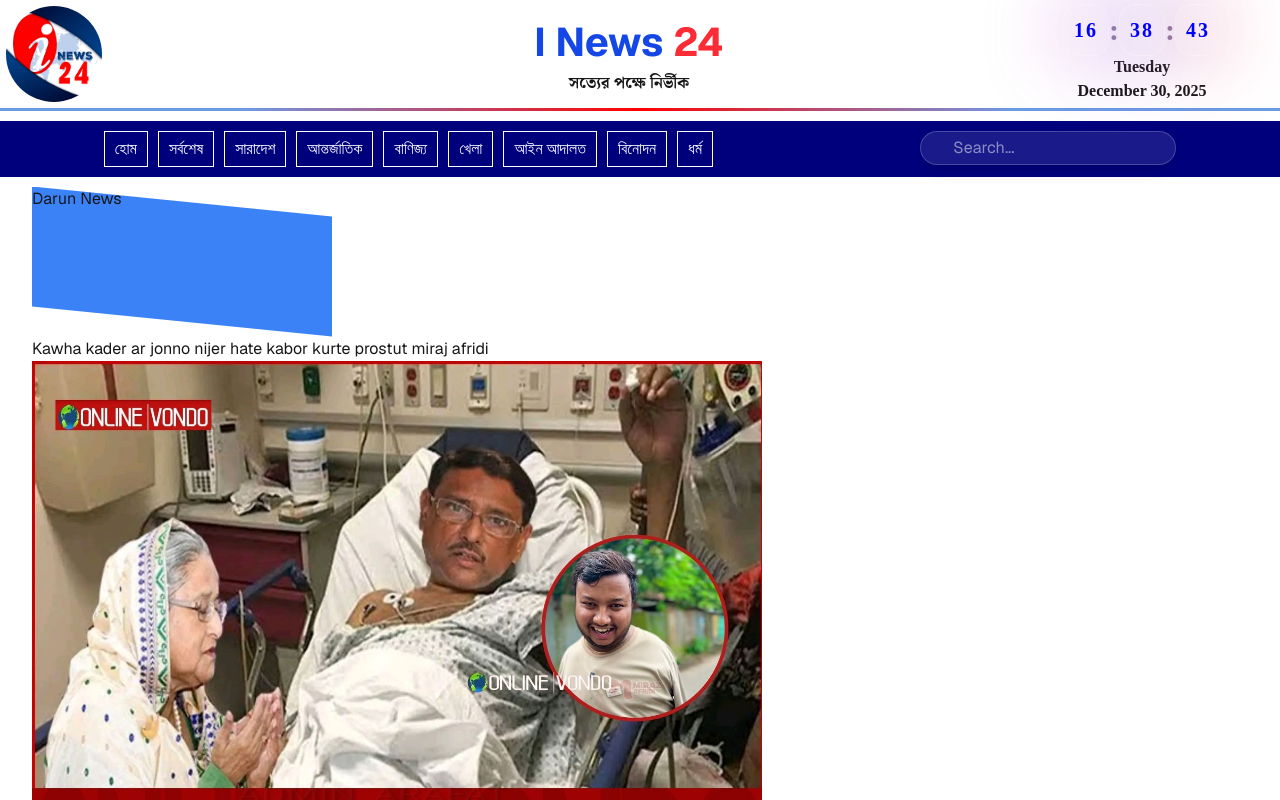
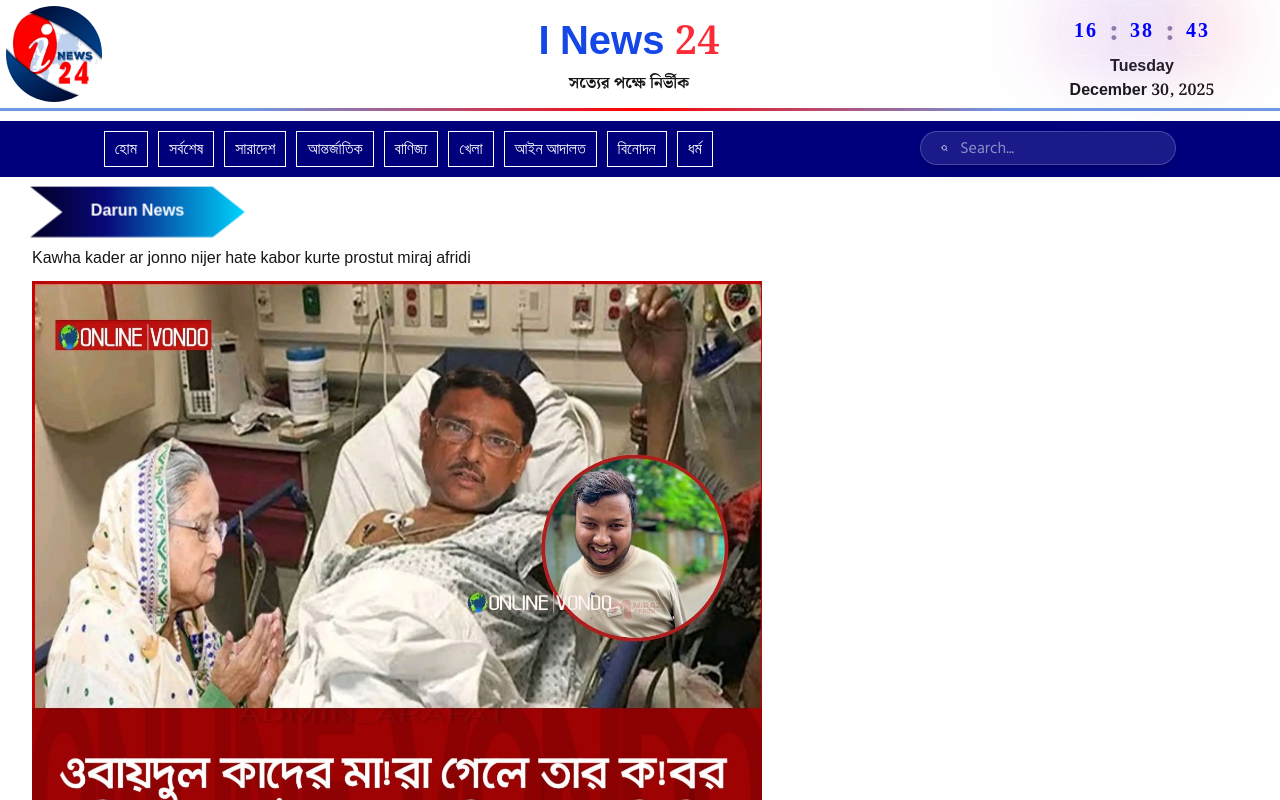
Before and after one commit to AB-ohi/i-news, a Next.js app: page / in a window 1280 px wide. Shown: the top 800 px of the page. Built offline with nearby package versions, Linux system fonts and the light colour scheme; a web font is replaced by a local one.

Commit message:
added the heading

```diff
--- a/src/app/globals.css
+++ b/src/app/globals.css
@@ -18,10 +18,19 @@
     --foreground: #ededed;
   }
 }
-.bengali-text {
-}
 body {
   background: var(--background);
   color: var(--foreground);
-  font-family:  var(--font-geist-sans),Arial, Helvetica, sans-serif;
+  font-family: var(--font-bengali-body), var(--font-geist-sans), sans-serif;
 }
+
+/* Headlines, Tagline */
+h1, h2, h3, .headline, .tagline {
+  font-family: var(--font-bengali-heading), serif;
+}
+
+/* "সত্যের পক্ষে নির্ভীক" এর জন্য */
+.site-tagline {
+  font-family: var(--font-bengali-heading), serif;
+  font-weight: 700;
+}
--- a/src/app/layout.js
+++ b/src/app/layout.js
@@ -2,14 +2,23 @@ import { Geist, Geist_Mono } from "next/font/google";
 import "./globals.css";
 import Navbar from "@/component/shred/Navbar/Navbar";
 import Footer from "@/component/shred/Footer/Footer";
-import { Hind_Siliguri } from 'next/font/google'
+import { Hind_Siliguri, Noto_Serif_Bengali } from "next/font/google";
 
+// Body text এর জন্য - clean & readable
 const hindSiliguri = Hind_Siliguri({
-  weight: ['400', '700'],
+  weight: ['400', '600', '700'],
   subsets: ['bengali'],
-  variable: '--font-bengali',
-  display: 'swap',
-})
+  variable: '--font-bengali-body',
+  display: "swap",
+});
+
+// Heading/Tagline এর জন্য - bold & elegant
+const notoSerif = Noto_Serif_Bengali({
+  weight: ['600', '700'],
+  subsets: ['bengali'],
+  variable: '--font-bengali-heading',
+  display: "swap",
+});
 
 const geistSans = Geist({
   variable: "--font-geist-sans",
@@ -28,13 +37,13 @@ export const metadata = {
 
 export default function RootLayout({ children }) {
   return (
-    <html lang="en">
+    <html lang="bn">
       <body
-        className={`${geistSans.variable} ${geistMono.variable} antialiased ${hindSiliguri.variable}`}
+        className={`${geistSans.variable} ${geistMono.variable} ${hindSiliguri.variable} ${notoSerif.variable} antialiased`}
       >
-        <Navbar/>
+        <Navbar />
         {children}
-        <Footer/>
+        <Footer />
       </body>
     </html>
   );
--- a/src/component/Home/NewsContainer/NewsContainer.css
+++ b/src/component/Home/NewsContainer/NewsContainer.css
@@ -11,9 +11,51 @@
   width: 100%;
 }
 
+.headline{
+    padding: 10px 0;
+}
+
 .cardHeading {
-  width: 300px;
-  height: 150px;
-  background: #3b82f6;
-  clip-path: polygon(0 0, 100% 20%, 100% 100%, 0 80%);
+clip-path: polygon(0% 0%, 85% 0%, 100% 50%, 85% 100%, 0% 100%, 15% 50%);
+      background: linear-gradient(90deg,rgba(2, 0, 36, 1) 0%, rgba(9, 9, 121, 1) 35%, rgba(0, 212, 255, 1) 100%);
+      width: 211px;
+      height: 50px;
+      display: flex;
+      align-items: center;
+      justify-content: center;
+      color: white;
+      font-weight: 600;
+      position: relative;
+      animation: pulse-glow 2s ease-in-out infinite;
 }
+
+ .polygon-box-1::before {
+      content: '';
+      position: absolute;
+      inset: -3px;
+      clip-path: polygon(0% 0%, 90% 0%, 100% 30%, 90% 60%, 0% 60%, 15% 35%);
+      background: linear-gradient(135deg, #60a5fa, #3b82f6, #2563eb);
+      z-index: -1;
+      opacity: 0;
+      animation: border-glow 2s ease-in-out infinite;
+    }
+
+    @keyframes pulse-glow {
+      0%, 100% {
+        box-shadow: 0 0 20px rgba(59, 130, 246, 0.5);
+        transform: scale(1);
+      }
+      50% {
+        box-shadow: 0 0 40px rgba(59, 130, 246, 0.8);
+        transform: scale(1.05);
+      }
+    }
+
+    @keyframes border-glow {
+      0%, 100% {
+        opacity: 0;
+      }
+      50% {
+        opacity: 1;
+      }
+    }
--- a/src/component/Home/NewsContainer/newsContainer.jsx
+++ b/src/component/Home/NewsContainer/newsContainer.jsx
@@ -9,7 +9,7 @@ const NewsContainer = () => {
             {/* card heading */}
             <h1 className='cardHeading'>Darun News</h1>
             {/* new heading */}
-            <p>Kawha kader ar jonno nijer hate kabor kurte prostut miraj afridi</p>
+            <p className='headline'>Kawha kader ar jonno nijer hate kabor kurte prostut miraj afridi</p>
             <Image className='mainCardImg' src={demoImage} alt="" />
 
             <p></p>
```
